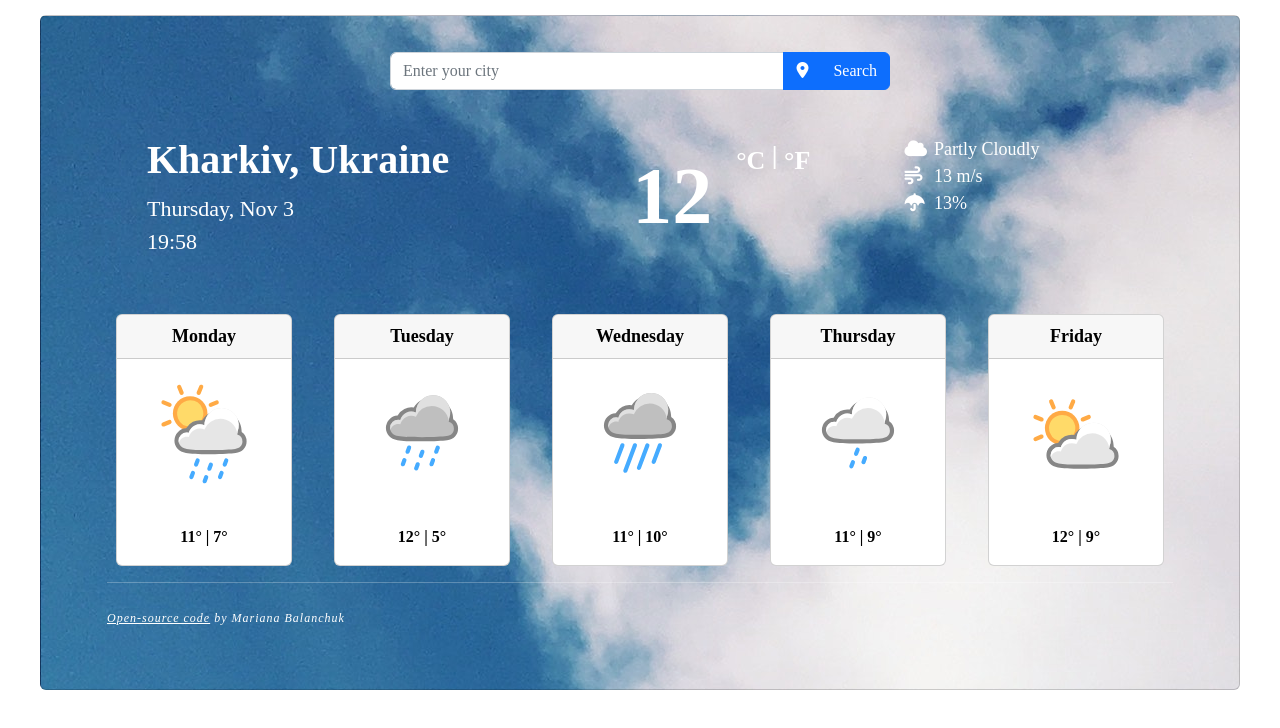
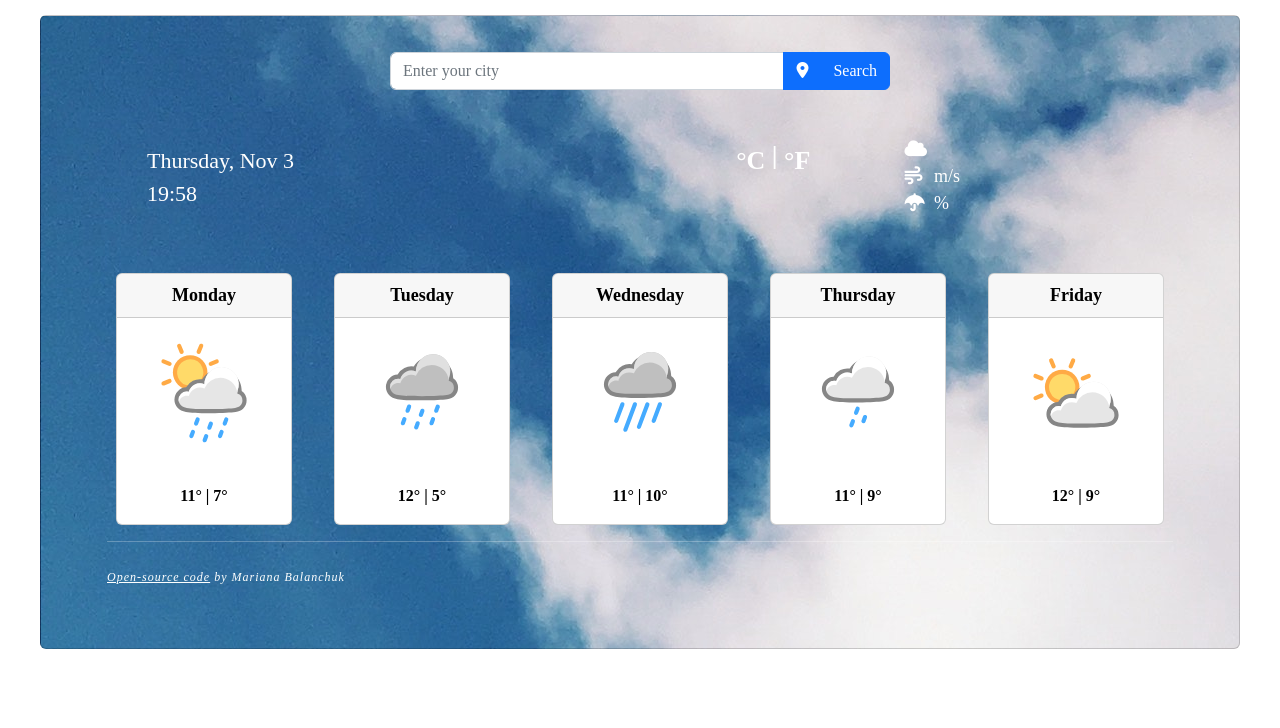
Before and after one commit to marianabalanchuk/weather-app, a plain HTML site: page index.html in a window 1280 px wide. Drawn offline with nearby package versions, Linux system fonts and the light colour scheme; a web font is replaced by a local one.

Commit message:
removed default data from the current-block sect

```diff
--- a/index.html
+++ b/index.html
@@ -34,16 +34,16 @@
             <div class="current-block">
                 <div class="row">
                     <div class="col-sm-5">
-                        <h1 class="city" id="city">Kharkiv, Ukraine</h1>
+                        <h1 class="city" id="city"></h1>
                         <p class="date-time">
-                            <span id="date"> Sunday, Oct 17</span>
+                            <span id="date"> </span>
                             <br>
-                            <span id="time"> 20:50</span>
+                            <span id="time"> </span>
                         </p>
                     </div>
 
 
-                    <div class="col-sm-2 current-temp" id="current-temp">12</div>
+                    <div class="col-sm-2 current-temp" id="current-temp"></div>
 
                     <div class="units col-sm-2">
                         <a href="#" class="celsius-link">°C</a> |
@@ -55,15 +55,15 @@
                         <ul class="current-weather">
                             <li class="conditions">
                                 <i class="fa-solid fa-cloud list-icon"></i>
-                                <span id="conditions">Partly Cloudly</span>
+                                <span id="conditions"></span>
                             </li>
                             <li class="wind">
                                 <i class="fa-solid fa-wind list-icon"></i>
-                                <span id="wind"> 13</span> m/s
+                                <span id="wind"></span> m/s
                             </li>
                             <li class="humidity">
                                 <i class=" fa-solid fa-umbrella list-icon"></i>
-                                <span id="humidity"> 13</span>%
+                                <span id="humidity"></span>%
                             </li>
                         </ul>
 
```
